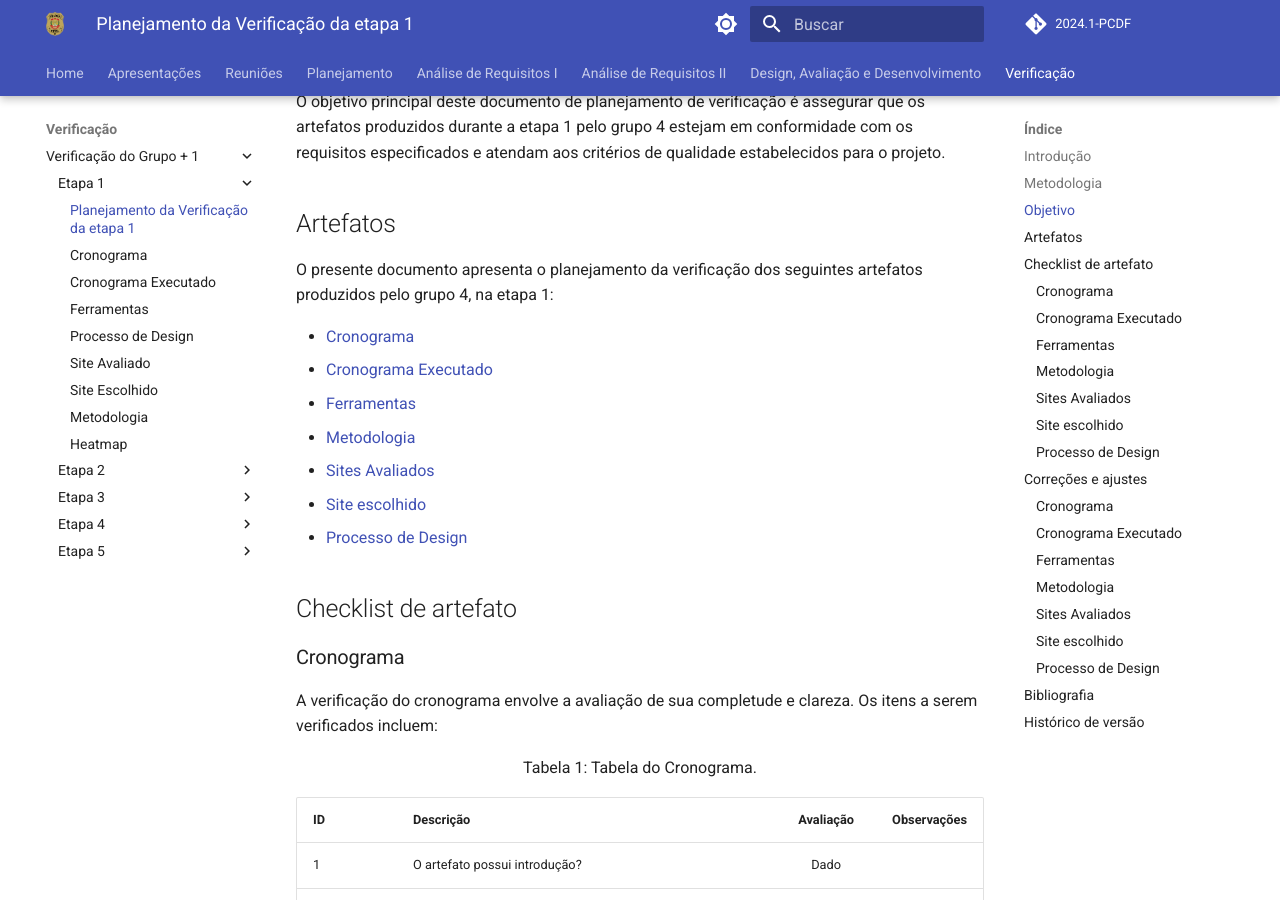
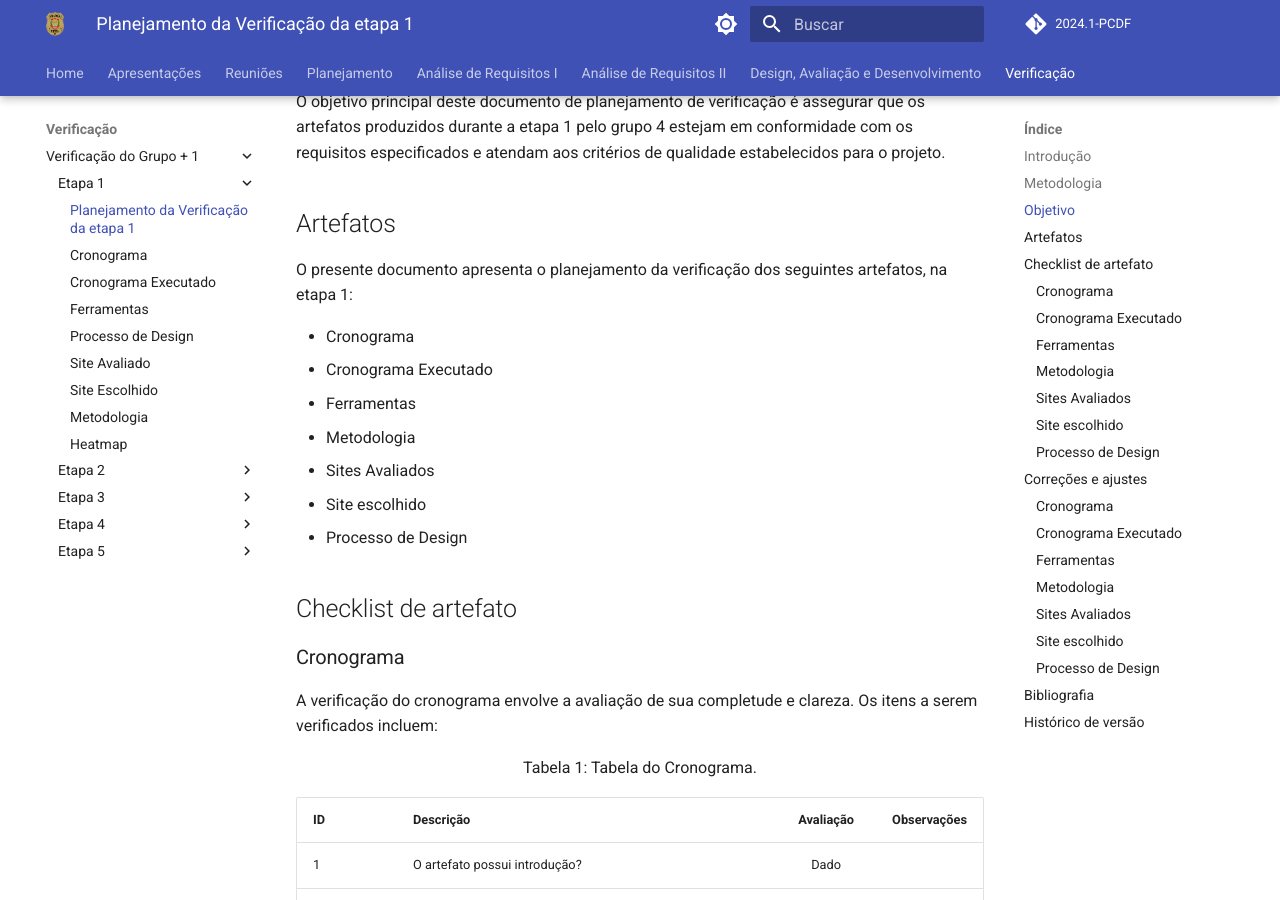
Before and after one commit to Interacao-Humano-Computador/2024.1-PCDF, an MkDocs documentation site: the page built from docs/verificacao/verificaçao_grupo+1/Etapa1/planejamento_verificacao.md, in a window 1280 px wide and 900 px high, scrolled down 551 px. Built offline with MkDocs 1.6.1 and Material for MkDocs 9.7.7, drawn with Linux system fonts in a browser that asks for light colours; comment, search, counter and statistics services are not loaded.

Commit message:
correção

```diff
--- a/docs/verificacao/verificaçao_grupo+1/Etapa1/planejamento_verificacao.md
+++ b/docs/verificacao/verificaçao_grupo+1/Etapa1/planejamento_verificacao.md
@@ -10,15 +10,15 @@ A metodologia escolhida será a de verificação por checklist, é apresentada c
 O objetivo principal deste documento de planejamento de verificação é assegurar que os artefatos produzidos durante a etapa 1 pelo grupo 4 estejam em conformidade com os requisitos especificados e atendam aos critérios de qualidade estabelecidos para o projeto.
 
 ## Artefatos
-O presente documento apresenta o planejamento da verificação dos seguintes artefatos produzidos pelo grupo 4, na etapa 1:
+O presente documento apresenta o planejamento da verificação dos seguintes artefatos, na etapa 1:
 
-- [Cronograma](../../../planejamento/cronograma.md)
-- [Cronograma Executado](../../../planejamento/cronograma_executado.md)
-- [Ferramentas](../../../planejamento/ferramentas.md)
-- [Metodologia](../../../planejamento/metodologia.md)
-- [Sites Avaliados](../../../planejamento/sitesAvaliados.md)
-- [Site escolhido](../../../planejamento/siteescolhido.md)
-- [Processo de Design](../../../planejamento/processoDesign.md)
+- Cronograma
+- Cronograma Executado
+- Ferramentas
+- Metodologia
+- Sites Avaliados
+- Site escolhido
+- Processo de Design
 
 ## Checklist de artefato
 
```
